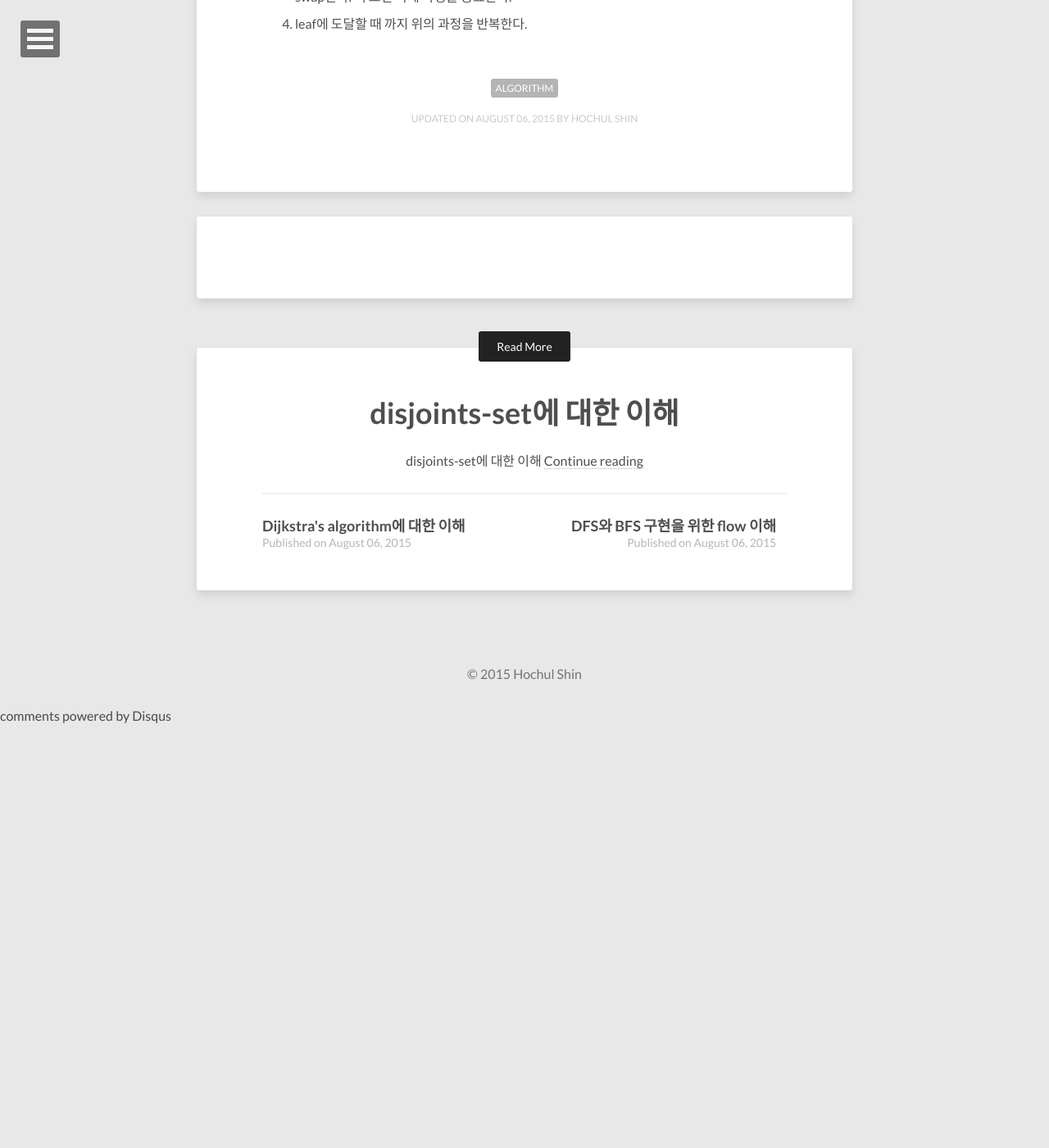
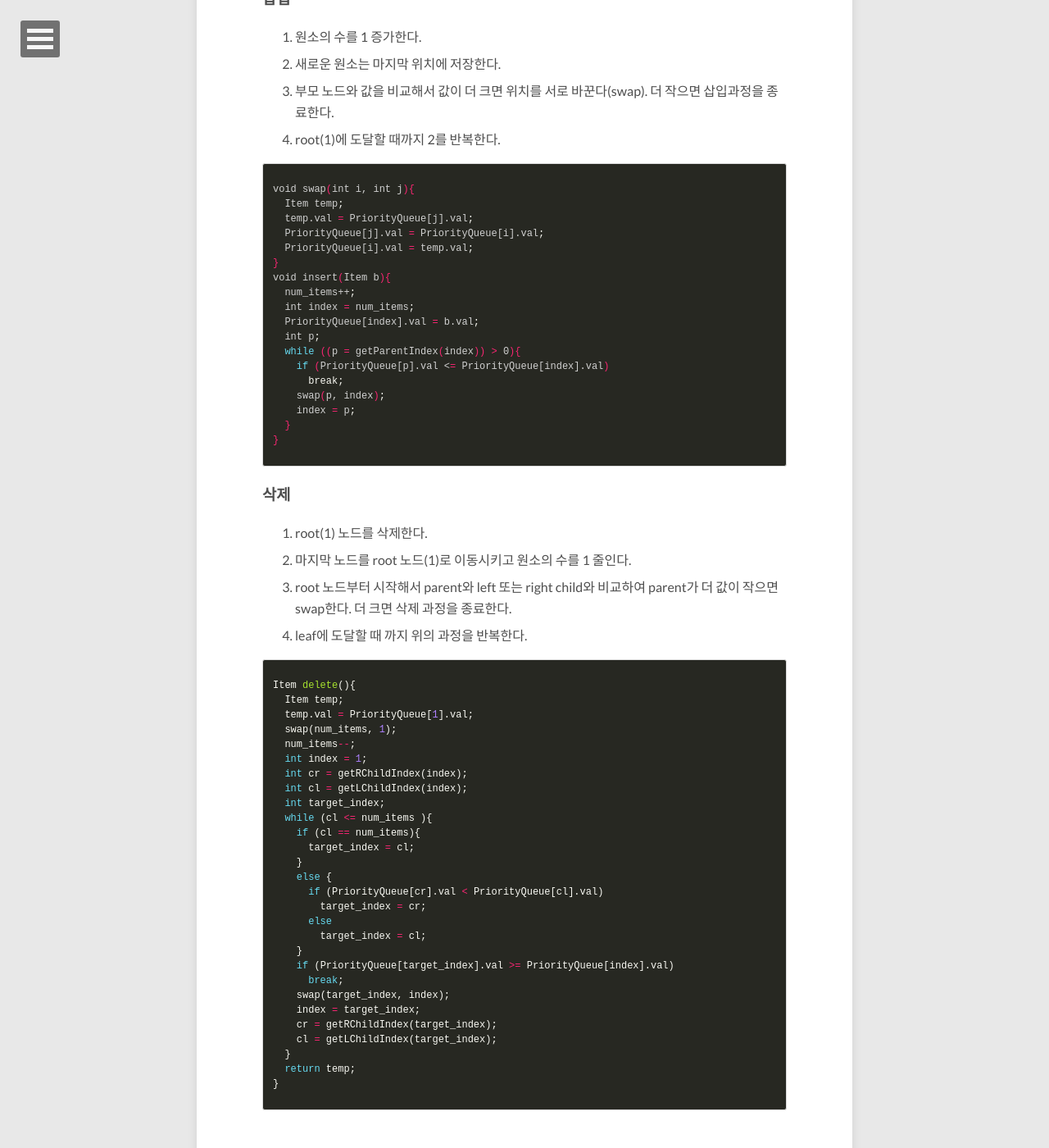
Before and after one commit to dakoo/dakoo.github.io, a Jekyll site: the page built from _posts/2015-08-06-priority-queue.md, in a window 1280 px wide and 1400 px high, scrolled down 1255 px. Shown: the whole window at 82% size. Built offline with Jekyll 4.4.1, drawn with Linux system fonts in a browser that asks for light colours; nearby versions of some CDN libraries; comment, search, counter and statistics services are not loaded; before the commit the page ends 2137 px from its top, so only the background shows below that; some of the changed text lies outside the part shown.

Commit message:
Update 2015-08-06-priority-queue.md

```diff
--- a/_posts/2015-08-06-priority-queue.md
+++ b/_posts/2015-08-06-priority-queue.md
@@ -17,9 +17,30 @@ link: http://blog.naver.com/wpdls6012/220247604017
 Array를 이용해 binary tree를 구현한다. 이때 index는 1부터 시작한다. 다음은 기초적인 알고리즘이다.
 
 {% highlight bash %}
-parent_index = index/2;
-left_child_index = index*2;
-right_child_index = index*2 + 1;
+struct Item {
+  int val;
+};
+
+Item PriorityQueue[1000001];
+int num_items;
+int getParentIndex(int i){
+  return i / 2;
+}
+int getLChildIndex(int i){
+  return i * 2;
+}
+int getRChildIndex(int i){
+  return i * 2 + 1;
+}
+void init(){
+  num_items = 0;
+}
+int isEmpty(){
+  if(num_items == 0)
+    return true;
+  return false;
+}
+
 {% endhighlight %}
 
 Array의 관리를 위해 원소의 수를 가리키는 변수(마지막 index이기도 함)를 하나 사용한다.
@@ -31,9 +52,61 @@ Array의 관리를 위해 원소의 수를 가리키는 변수(마지막 index
 3. 부모 노드와 값을 비교해서 값이 더 크면 위치를 서로 바꾼다(swap). 더 작으면 삽입과정을 종료한다.
 4. root(1)에 도달할 때까지 2를 반복한다.
 
+{% highlight bash %}
+void swap(int i, int j){
+  Item temp;
+  temp.val = PriorityQueue[j].val;
+  PriorityQueue[j].val = PriorityQueue[i].val;
+  PriorityQueue[i].val = temp.val;
+}
+void insert(Item b){
+  num_items++;
+  int index = num_items;
+  PriorityQueue[index].val = b.val;
+  int p;
+  while ((p = getParentIndex(index)) > 0){
+    if (PriorityQueue[p].val <= PriorityQueue[index].val)
+      break;
+    swap(p, index);
+    index = p;
+  }
+}
+{% endhighlight %}
+
 ### 삭제
 
 1. root(1) 노드를 삭제한다.
 2. 마지막 노드를 root 노드(1)로 이동시키고 원소의 수를 1 줄인다.
 3. root 노드부터 시작해서 parent와 left 또는 right child와 비교하여 parent가 더 값이 작으면 swap한다. 더 크면 삭제 과정을 종료한다.
 4. leaf에 도달할 때 까지 위의 과정을 반복한다.
+
+{% highlight c %}
+Item delete(){
+  Item temp;
+  temp.val = PriorityQueue[1].val;
+  swap(num_items, 1);
+  num_items--;
+  int index = 1;
+  int cr = getRChildIndex(index);
+  int cl = getLChildIndex(index);
+  int target_index;
+  while (cl <= num_items ){
+    if (cl == num_items){
+      target_index = cl;
+    }
+    else {
+      if (PriorityQueue[cr].val < PriorityQueue[cl].val)
+        target_index = cr;
+      else
+        target_index = cl;
+    }
+    if (PriorityQueue[target_index].val >= PriorityQueue[index].val)
+      break;
+    swap(target_index, index);
+    index = target_index;
+    cr = getRChildIndex(target_index);
+    cl = getLChildIndex(target_index);
+  }
+  return temp;
+}
+{% endhighlight %}
```
